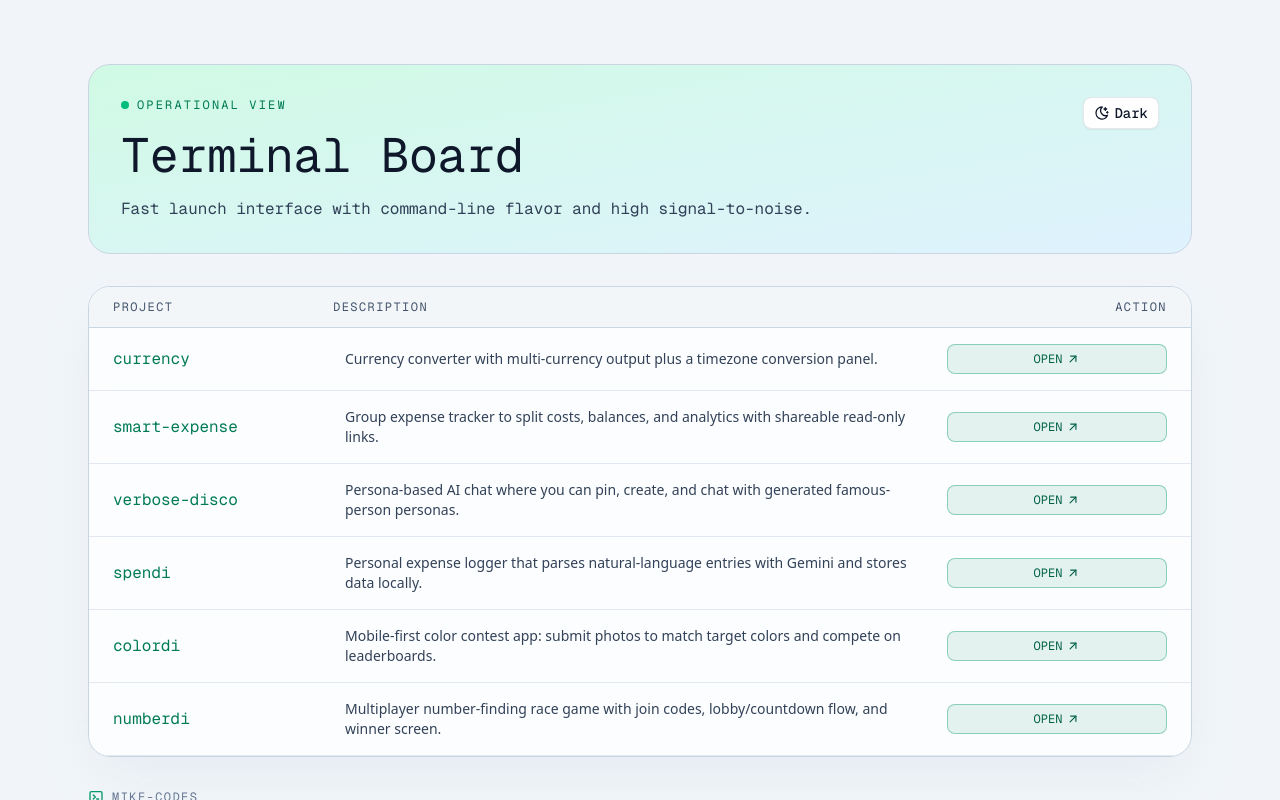
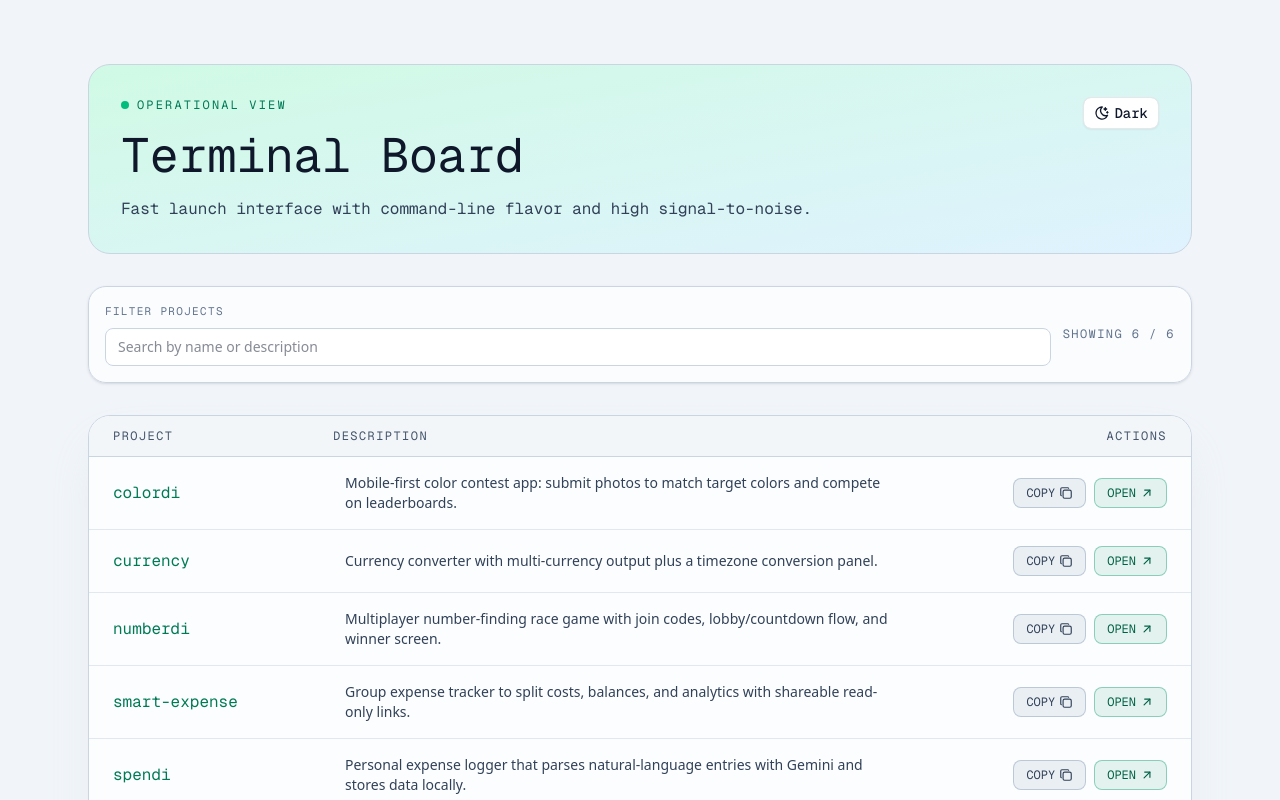
Before and after one commit to earlwlkr/mike-codes, a Next.js app: page / in a window 1280 px wide. Shown: the top 800 px of the page. Built offline with nearby package versions, Linux system fonts and the light colour scheme.

Commit message:
feat: add searchable project board and catalog validation

```diff
--- a/app/page.tsx
+++ b/app/page.tsx
@@ -1,6 +1,6 @@
 import type { Metadata } from "next";
-import { IconArrowUpRight, IconTerminal2 } from "@tabler/icons-react";
 
+import { ProjectBoard } from "@/components/project-board";
 import { ThemeToggle } from "@/components/theme-toggle";
 import { projects } from "@/lib/projects";
 
@@ -31,48 +31,7 @@ export default function Page() {
           </div>
         </header>
 
-        <section className="overflow-hidden rounded-3xl border border-slate-300 bg-white/80 shadow-2xl shadow-slate-300/30 backdrop-blur transition-colors dark:border-slate-800 dark:bg-slate-950/70 dark:shadow-emerald-950/20">
-          <div className="grid grid-cols-[1fr_auto] border-b border-slate-300 bg-slate-100/90 px-4 py-3 font-mono text-xs tracking-[0.12em] text-slate-600 uppercase md:grid-cols-[220px_1fr_220px] md:px-6 dark:border-slate-800 dark:bg-slate-900/80 dark:text-slate-400">
-            <span>Project</span>
-            <span className="hidden md:block">Description</span>
-            <span className="text-right">Action</span>
-          </div>
-
-          <ul>
-            {projects.map((project) => (
-              <li
-                key={project.vercelProject}
-                className="grid grid-cols-[1fr_auto] items-center gap-3 border-b border-slate-200 px-4 py-4 transition hover:bg-slate-100 md:grid-cols-[220px_1fr_220px] md:px-6 dark:border-slate-900 dark:hover:bg-slate-900/70"
-              >
-                <div>
-                  <p className="font-mono text-base text-emerald-700 dark:text-emerald-300">{project.vercelProject}</p>
-                  <p className="mt-2 text-xs text-slate-600 md:hidden dark:text-slate-300">
-                    {project.description}
-                  </p>
-                </div>
-
-                <p className="hidden text-sm text-slate-700 md:block dark:text-slate-300">
-                  {project.description}
-                </p>
-
-                <a
-                  className="inline-flex items-center justify-center gap-1 rounded-md border border-emerald-600/40 bg-emerald-600/10 px-3 py-1.5 font-mono text-xs text-emerald-800 transition hover:border-emerald-600 hover:bg-emerald-600 hover:text-white dark:border-emerald-500/50 dark:bg-emerald-500/10 dark:text-emerald-200 dark:hover:border-emerald-300 dark:hover:bg-emerald-300 dark:hover:text-emerald-950"
-                  href={project.productionUrl}
-                  rel="noreferrer"
-                  target="_blank"
-                >
-                  OPEN
-                  <IconArrowUpRight className="size-3.5" />
-                </a>
-              </li>
-            ))}
-          </ul>
-        </section>
-
-        <footer className="flex items-center gap-2 font-mono text-xs tracking-[0.12em] text-slate-500 uppercase dark:text-slate-400">
-          <IconTerminal2 className="size-4 text-emerald-600 dark:text-emerald-400" />
-          mike-codes
-        </footer>
+        <ProjectBoard projects={projects} />
       </div>
     </main>
   );
--- /dev/null
+++ b/components/project-board.tsx
@@ -0,0 +1,122 @@
+"use client";
+
+import { useMemo, useState } from "react";
+import { IconArrowUpRight, IconCopy, IconTerminal2 } from "@tabler/icons-react";
+
+import type { ProjectLink } from "@/lib/projects";
+
+type ProjectBoardProps = {
+  projects: readonly ProjectLink[];
+};
+
+export function ProjectBoard({ projects }: ProjectBoardProps) {
+  const [query, setQuery] = useState("");
+  const [copiedProject, setCopiedProject] = useState<string | null>(null);
+
+  const normalizedQuery = query.trim().toLowerCase();
+
+  const filteredProjects = useMemo(() => {
+    if (!normalizedQuery) {
+      return projects;
+    }
+
+    return projects.filter((project) => {
+      return (
+        project.vercelProject.toLowerCase().includes(normalizedQuery) ||
+        project.description.toLowerCase().includes(normalizedQuery)
+      );
+    });
+  }, [projects, normalizedQuery]);
+
+  const handleCopy = async (project: ProjectLink) => {
+    try {
+      await navigator.clipboard.writeText(project.productionUrl);
+      setCopiedProject(project.vercelProject);
+      window.setTimeout(() => setCopiedProject(null), 1400);
+    } catch {
+      setCopiedProject(null);
+    }
+  };
+
+  return (
+    <>
+      <section className="rounded-2xl border border-slate-300 bg-white/70 p-4 shadow-sm backdrop-blur transition-colors dark:border-slate-800 dark:bg-slate-950/60">
+        <div className="flex flex-col gap-3 md:flex-row md:items-center md:justify-between">
+          <label className="flex-1">
+            <span className="mb-2 block font-mono text-[11px] tracking-[0.12em] text-slate-500 uppercase dark:text-slate-400">
+              Filter projects
+            </span>
+            <input
+              className="w-full rounded-md border border-slate-300 bg-white px-3 py-2 text-sm outline-none transition focus:border-emerald-500 focus:ring-2 focus:ring-emerald-200 dark:border-slate-700 dark:bg-slate-900 dark:text-slate-100 dark:focus:border-emerald-400 dark:focus:ring-emerald-900/60"
+              placeholder="Search by name or description"
+              value={query}
+              onChange={(event) => setQuery(event.target.value)}
+            />
+          </label>
+
+          <div className="font-mono text-xs tracking-[0.12em] text-slate-500 uppercase dark:text-slate-400">
+            Showing {filteredProjects.length} / {projects.length}
+          </div>
+        </div>
+      </section>
+
+      <section className="overflow-hidden rounded-3xl border border-slate-300 bg-white/80 shadow-2xl shadow-slate-300/30 backdrop-blur transition-colors dark:border-slate-800 dark:bg-slate-950/70 dark:shadow-emerald-950/20">
+        <div className="grid grid-cols-[1fr_auto] border-b border-slate-300 bg-slate-100/90 px-4 py-3 font-mono text-xs tracking-[0.12em] text-slate-600 uppercase md:grid-cols-[220px_1fr_260px] md:px-6 dark:border-slate-800 dark:bg-slate-900/80 dark:text-slate-400">
+          <span>Project</span>
+          <span className="hidden md:block">Description</span>
+          <span className="text-right">Actions</span>
+        </div>
+
+        {filteredProjects.length === 0 ? (
+          <div className="px-6 py-12 text-center">
+            <p className="font-mono text-sm text-slate-500 dark:text-slate-400">
+              No projects matched “{query.trim()}”.
+            </p>
+          </div>
+        ) : (
+          <ul>
+            {filteredProjects.map((project) => (
+              <li
+                key={project.vercelProject}
+                className="grid grid-cols-[1fr_auto] items-center gap-3 border-b border-slate-200 px-4 py-4 transition hover:bg-slate-100 md:grid-cols-[220px_1fr_260px] md:px-6 dark:border-slate-900 dark:hover:bg-slate-900/70"
+              >
+                <div>
+                  <p className="font-mono text-base text-emerald-700 dark:text-emerald-300">{project.vercelProject}</p>
+                  <p className="mt-2 text-xs text-slate-600 md:hidden dark:text-slate-300">{project.description}</p>
+                </div>
+
+                <p className="hidden text-sm text-slate-700 md:block dark:text-slate-300">{project.description}</p>
+
+                <div className="flex items-center justify-end gap-2">
+                  <button
+                    type="button"
+                    onClick={() => handleCopy(project)}
+                    className="inline-flex items-center justify-center gap-1 rounded-md border border-slate-400/50 bg-slate-200/70 px-3 py-1.5 font-mono text-xs text-slate-700 transition hover:border-slate-500 hover:bg-slate-300 dark:border-slate-700 dark:bg-slate-800 dark:text-slate-200 dark:hover:border-slate-500 dark:hover:bg-slate-700"
+                  >
+                    {copiedProject === project.vercelProject ? "COPIED" : "COPY"}
+                    <IconCopy className="size-3.5" />
+                  </button>
+
+                  <a
+                    className="inline-flex items-center justify-center gap-1 rounded-md border border-emerald-600/40 bg-emerald-600/10 px-3 py-1.5 font-mono text-xs text-emerald-800 transition hover:border-emerald-600 hover:bg-emerald-600 hover:text-white dark:border-emerald-500/50 dark:bg-emerald-500/10 dark:text-emerald-200 dark:hover:border-emerald-300 dark:hover:bg-emerald-300 dark:hover:text-emerald-950"
+                    href={project.productionUrl}
+                    rel="noreferrer"
+                    target="_blank"
+                  >
+                    OPEN
+                    <IconArrowUpRight className="size-3.5" />
+                  </a>
+                </div>
+              </li>
+            ))}
+          </ul>
+        )}
+      </section>
+
+      <footer className="flex items-center gap-2 font-mono text-xs tracking-[0.12em] text-slate-500 uppercase dark:text-slate-400">
+        <IconTerminal2 className="size-4 text-emerald-600 dark:text-emerald-400" />
+        mike-codes
+      </footer>
+    </>
+  );
+}
--- a/lib/projects.ts
+++ b/lib/projects.ts
@@ -4,7 +4,7 @@ export type ProjectLink = {
   productionUrl: string;
 };
 
-export const projects: ProjectLink[] = [
+const projectCatalog: ProjectLink[] = [
   {
     description: "Currency converter with multi-currency output plus a timezone conversion panel.",
     vercelProject: "currency",
@@ -36,3 +36,34 @@ export const projects: ProjectLink[] = [
     productionUrl: "https://numberdi.vercel.app",
   },
 ];
+
+function normalizeProjects(input: ProjectLink[]): readonly ProjectLink[] {
+  const seen = new Set<string>();
+
+  const normalized = input.map((project) => {
+    const key = project.vercelProject.trim().toLowerCase();
+
+    if (seen.has(key)) {
+      throw new Error(`Duplicate vercelProject key found: ${project.vercelProject}`);
+    }
+
+    seen.add(key);
+
+    const parsedUrl = new URL(project.productionUrl);
+
+    if (parsedUrl.protocol !== "https:") {
+      throw new Error(`Only https URLs are allowed: ${project.productionUrl}`);
+    }
+
+    return {
+      ...project,
+      vercelProject: project.vercelProject.trim(),
+      description: project.description.trim(),
+      productionUrl: parsedUrl.toString(),
+    };
+  });
+
+  return normalized.toSorted((a, b) => a.vercelProject.localeCompare(b.vercelProject));
+}
+
+export const projects = normalizeProjects(projectCatalog);
```
Also changed, not shown: 1 other file (tests, documents, lock files or other folders).
